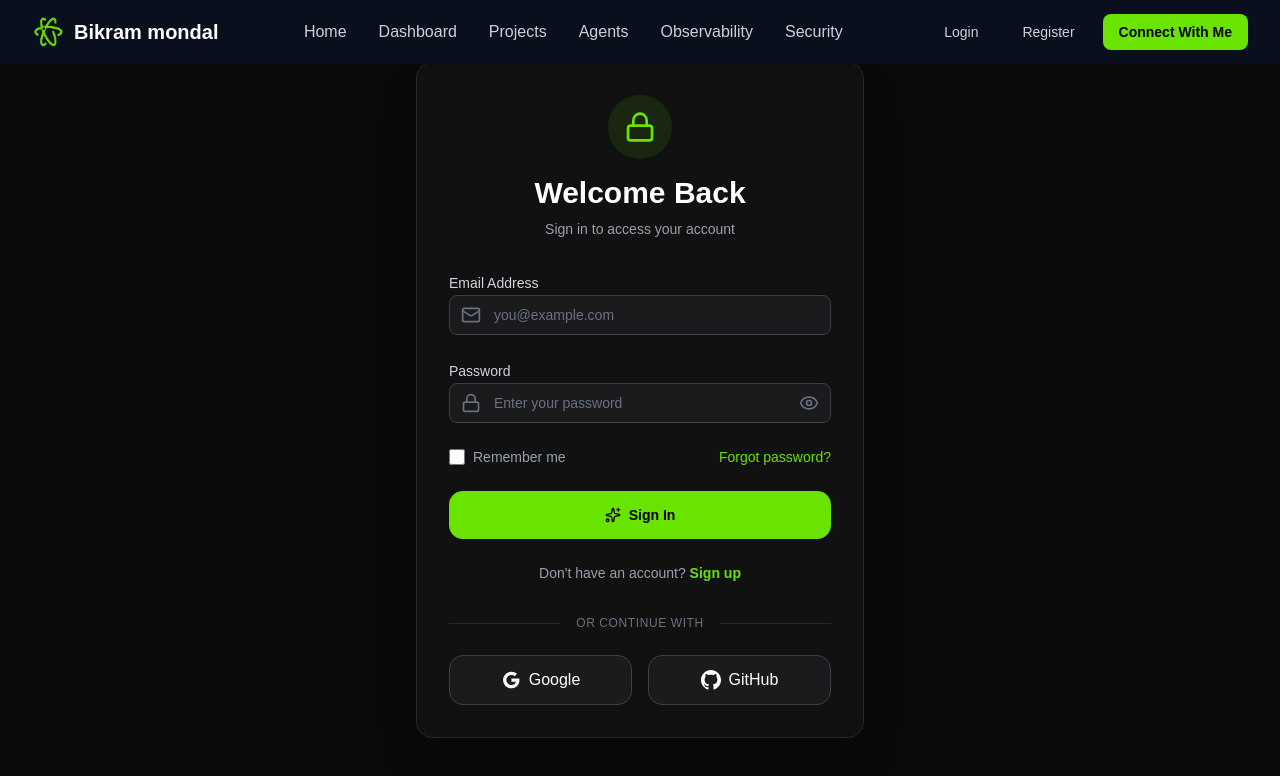
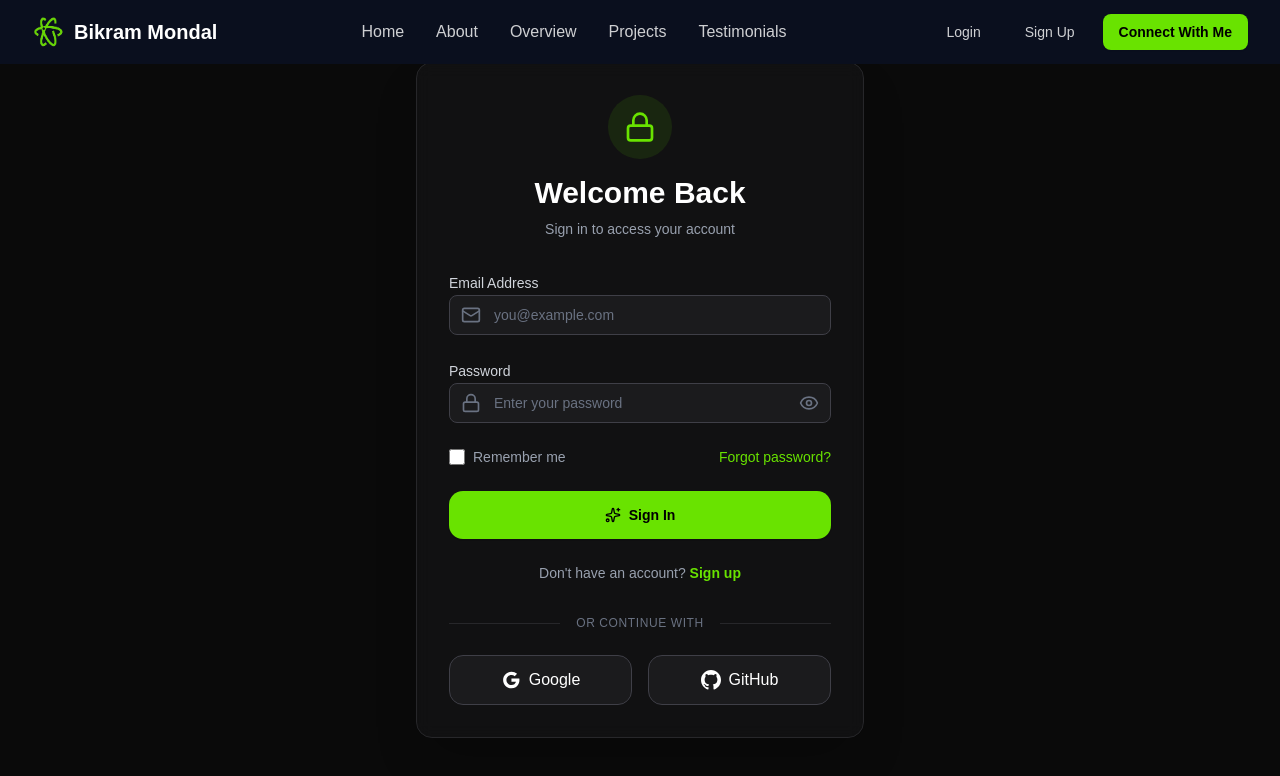
Before and after one commit to BikramMondal5/bikram-dot-dev, a Next.js app: page /login in a window 1280 px wide. Shown: the top 776 px of the page. Built offline with nearby package versions, Linux system fonts and the light colour scheme.

Commit message:
1st march works done

```diff
--- a/components/Navbar.tsx
+++ b/components/Navbar.tsx
@@ -24,48 +24,84 @@ export default function Navbar() {
             <div className="container mx-auto max-w-7xl px-4 md:px-6 lg:px-8">
                 <div className="flex h-16 items-center justify-between">
                     {/* Logo */}
-                    <a href="#" className="flex items-center text-white font-bold text-xl">
+                    <a href="#home" className="flex items-center text-white font-bold text-xl">
                         <img
                             src="/icons/reactz-logo.png"
                             alt="Logo"
                             className="w-8 h-8 mr-2.5"
                         />
-                        Bikram mondal
+                        Bikram Mondal
                     </a>
 
                     {/* Navigation Links */}
                     <ul className="hidden md:flex items-center gap-8">
-                        {["Home", "Dashboard", "Projects", "Agents", "Observability", "Security"].map((item) => (
-                            <li key={item}>
+                        <li>
                             <a
-                                    href={`#${item.toLowerCase()}`}
+                                href="#home"
                                 className="text-white/80 hover:text-white font-medium transition-colors duration-200"
                             >
-                                    {item}
+                                Home
                             </a>
                         </li>
-                        ))}
+                        <li>
+                            <a
+                                href="#about"
+                                className="text-white/80 hover:text-white font-medium transition-colors duration-200"
+                            >
+                                About
+                            </a>
+                        </li>
+                        <li>
+                            <a
+                                href="#overview"
+                                className="text-white/80 hover:text-white font-medium transition-colors duration-200"
+                            >
+                                Overview
+                            </a>
+                        </li>
+                        <li>
+                            <a
+                                href="#projects"
+                                className="text-white/80 hover:text-white font-medium transition-colors duration-200"
+                            >
+                                Projects
+                            </a>
+                        </li>
+                        <li>
+                            <a
+                                href="#testimonials"
+                                className="text-white/80 hover:text-white font-medium transition-colors duration-200"
+                            >
+                                Testimonials
+                            </a>
+                        </li>
                     </ul>
 
                     {/* Right Side Buttons */}
                     <div className="flex items-center gap-3">
+                        <a href="/login">
                             <Button
                                 variant="ghost"
                                 className="text-white/80 hover:text-white hover:bg-transparent"
                             >
                                 Login
                             </Button>
+                        </a>
+                        <a href="/sign-up">
                             <Button
                                 variant="ghost"
                                 className="text-white/80 hover:text-white hover:bg-transparent"
                             >
-                            Register
+                                Sign Up
                             </Button>
+                        </a>
+                        <a href="mailto:bikrammondal734@gmail.com">
                             <Button
                                 className="bg-[#69E300] text-black hover:bg-[#7fff00] font-semibold"
                             >
                                 Connect With Me
                             </Button>
+                        </a>
                     </div>
                 </div>
             </div>
```
Lines whose indentation alone changed are shown as unchanged.
